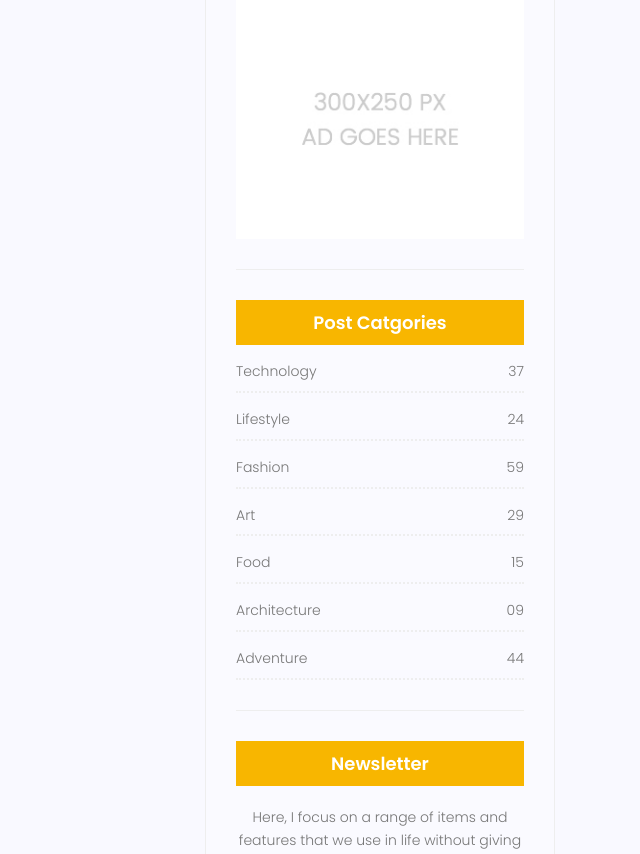
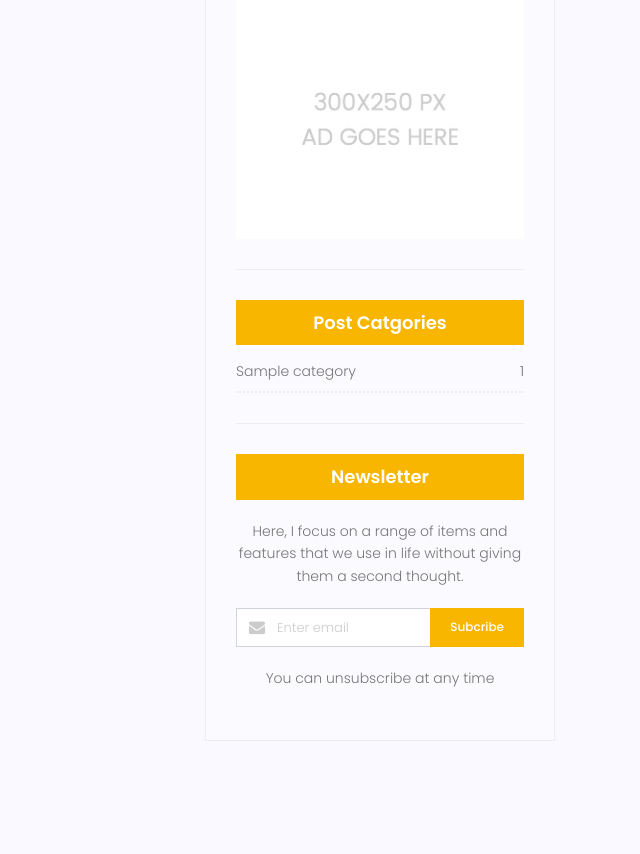
Before and after one commit to gelareh-gowhary/mysite, a Django app: page /blog/ in a window 1280 px wide. Shown: the part 2021-2875 px from the top of the page, without its empty margins (640-1280 px from the left). Run offline with Django 4.2, Linux system fonts and the light colour scheme; tables that the repository leaves empty hold one stand-in row (values such as "Sample post"); grey boxes marked "Sample" are stand-in pictures; some libraries are stand-ins or nearby versions.

Commit message:
add inclusion_tag for categories
add inclusion_tag for categories and create postcategories method

```diff
--- a/blog/templatetags/blog_tags.py
+++ b/blog/templatetags/blog_tags.py
@@ -1,5 +1,8 @@
 from django import template
 from blog.models import Post
+from blog.models import Category
+
+
 register=template.Library()
 
 @register.simple_tag(name='totalpost')
@@ -21,3 +24,13 @@ def snippet(value,arg=100):
 def latestposts(arg=3):
     posts=Post.objects.filter(status=1).order_by('published_date')[:arg]
     return {'posts':posts}
+
+
+@register.inclusion_tag('blog/blog-post-categories.html')
+def postcategories():
+    posts=Post.objects.filter(status=1)
+    categories=Category.objects.all()
+    cat_dict={}
+    for name in categories:
+        cat_dict[name]=posts.filter(category=name).count()
+    return {'categories':cat_dict}
--- a/templates/blog/blog-home.html
+++ b/templates/blog/blog-home.html
@@ -1,5 +1,6 @@
 {% extends 'base.html' %}
 {% load static %}
+{% load blog_tags %}
 {% block content %}
 
 <!-- start banner Area -->
@@ -159,7 +160,7 @@
 					{% include 'blog/blog-writer.html' %}
 					{% include 'blog/blog-tags.html' %}
 					{% include 'blog/blog-ads.html' %}
-                    {% include 'blog/blog-post-categories.html' %}
+                    {% postcategories %}
                     {% include 'blog/blog-newsletter.html' %}
 				</div>
 			</div>
--- a/templates/blog/blog-post-categories.html
+++ b/templates/blog/blog-post-categories.html
@@ -2,47 +2,13 @@
 <div class="single-sidebar-widget post-category-widget">
 						<h4 class="category-title">Post Catgories</h4>
 						<ul class="cat-list">
+							{% for name , count in categories.items %}
 							<li>
 								<a href="#" class="d-flex justify-content-between">
-									<p>Technology</p>
-									<p>37</p>
+									<p>{{name}}</p>
+									<p>{{count}}</p>
 								</a>
 							</li>
-							<li>
-								<a href="#" class="d-flex justify-content-between">
-									<p>Lifestyle</p>
-									<p>24</p>
-								</a>
-							</li>
-							<li>
-								<a href="#" class="d-flex justify-content-between">
-									<p>Fashion</p>
-									<p>59</p>
-								</a>
-							</li>
-							<li>
-								<a href="#" class="d-flex justify-content-between">
-									<p>Art</p>
-									<p>29</p>
-								</a>
-							</li>
-							<li>
-								<a href="#" class="d-flex justify-content-between">
-									<p>Food</p>
-									<p>15</p>
-								</a>
-							</li>
-							<li>
-								<a href="#" class="d-flex justify-content-between">
-									<p>Architecture</p>
-									<p>09</p>
-								</a>
-							</li>
-							<li>
-								<a href="#" class="d-flex justify-content-between">
-									<p>Adventure</p>
-									<p>44</p>
-								</a>
-							</li>
+						{% endfor %}
 						</ul>
 					</div>
--- a/templates/blog/blog-single.html
+++ b/templates/blog/blog-single.html
@@ -241,7 +241,7 @@
 					{% include 'blog/blog-tags.html' %}
 					{% latestposts  %}
 					{% include 'blog/blog-ads.html' %}
-					{% include 'blog/blog-post-categories.html' %}
+					{% postcategories %}
 					{% include 'blog/blog-newsletter.html' %}
 
 
```
